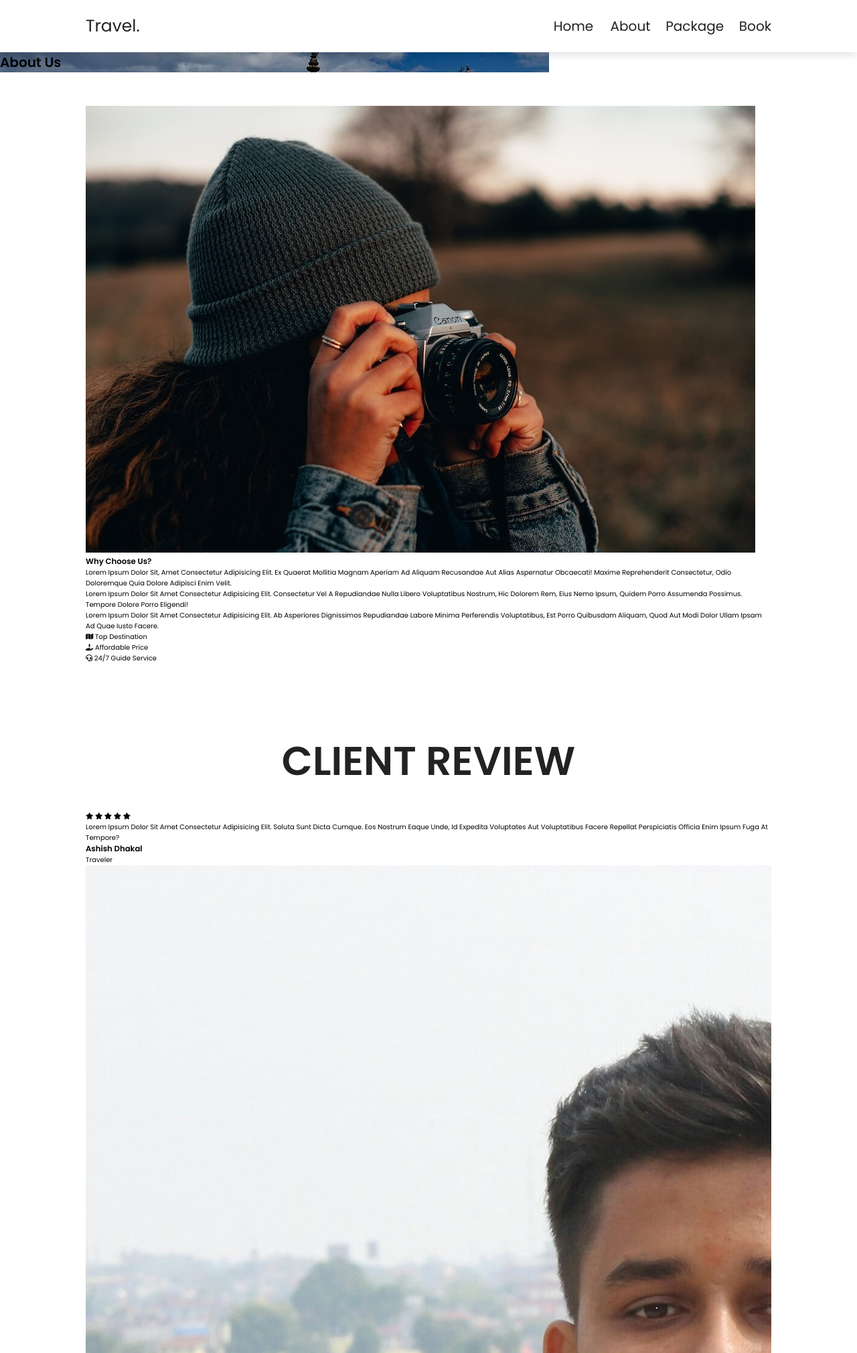
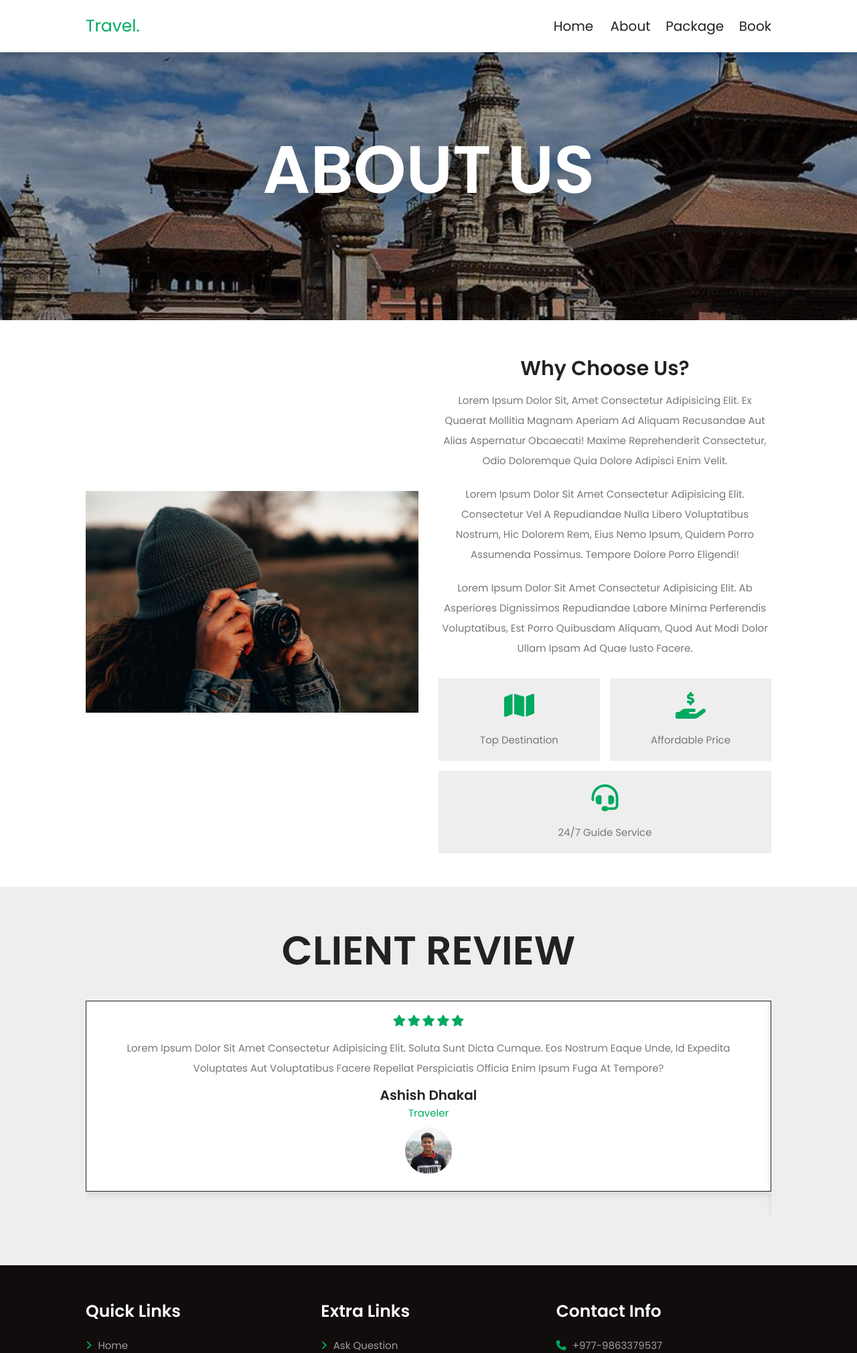
Before and after one commit to Ashish-Dhakal/Tours-and-travel-website, a PHP site: page /about.php in a window 1280 px wide. Shown: the top 2020 px of the page at 67% size. Run offline with PHP 8.4, Linux system fonts and the light colour scheme; some libraries are stand-ins or nearby versions.

Commit message:
about page css added

```diff
--- a/style.css
+++ b/style.css
@@ -22,6 +22,8 @@
   text-decoration: none;
   text-transform: capitalize;
 }
+
+
 
 html {
   font-size: 62.5%;
@@ -48,10 +50,30 @@ section {
   }
 }
 
+
+.heading
+{
+  background-size: cover !important;
+  background-position: center !important;
+  padding-top: 10rem;
+  padding-bottom: 15rem;
+  display: flex;
+  align-items: center;
+  justify-content: center;
+  }
+
+  .heading h1{
+    font-size: 10rem;
+    text-transform: uppercase;
+    color:var(--white) ;
+    text-shadow: var(--text-shadow);
+  }
+
+
 .btn
 {
 display: inline-block;
-background: var(--black);
+background:var(--main-colorr);
 margin-top: 1rem;
 color: var(--white);
 font-size: 1.7rem;
@@ -62,7 +84,7 @@ cursor: pointer;
 
 .btn:hover
 {
-  background: var(--main-colorr);
+  background: var(--black);
 }
 
 
@@ -93,7 +115,7 @@ cursor: pointer;
 
 .header .logo {
   font-size: 2.5rem;
-  color: var(--black);
+  color: var(--main-colorr);
 }
 
 .header .navbar a {
@@ -111,8 +133,6 @@ cursor: pointer;
   cursor: pointer;
   color: var(--black);
   display: none;
-
-
 }
 
 
@@ -199,15 +219,6 @@ color: var(--white);
 {
   right: 7rem ;
 } */
-
-
-
-
-
-
-
-
-
 
 
 
@@ -389,10 +400,147 @@ height: 7rem;
   padding: 1rem 0;
 
 }
+/* home offer section ends */
+
+/* about page css start here */
+
+.about
+{
+  display: flex;
+  align-items: center;
+  flex-wrap: wrap;
+  gap: 3rem;
+
+}
+
+.about .image {
+  flex: 1 1 41rem;
+  }
+
+  .about .image img{
+    width: 100%;
+
+  }
+
+  .about .content{
+    flex: 1 1 41rem;
+    text-align: center;
+  }
+
+  .about .content h3{
+    font-size: 3rem;
+    color: var(--black);
+
+  }
+
+  .about .content p{
+    font-size: 1.5rem;
+    color: var(--light-black);
+    line-height: 2;
+    padding: 1rem 0;
+  }
+
+  .about .content .icons-container{
+    margin-top:2rem ;
+    display: flex;
+    flex-wrap: wrap;
+    gap: 1.5rem;
+    align-items: flex-end;
+  }
+
+  .about .content .icons-container .icon
+  {
+    background: var(--light-bg);
+    padding: 2rem;
+    flex:1 1 16rem;
+  }
+
+  .about .content .icons-container .icon i{
+    font-size: 4rem;
+    margin-bottom: 2rem;
+    color:var(--main-colorr) ;
+
+  }
+
+  .about .content .icons-container .icon span
+  {
+    font-size: 1.5rem;
+    color: var(--light-black);
+    display: block;
+  }
+
+  /* about page css end here */
+
+
+  /* about page review css starts here */
+
+  .reviews{
+    background:var(--light-bg);
+  }
 
 
 
-/* home offer section ends */
+  .reviews .slide
+  {
+    padding: 2rem;
+    border: var(--border);
+    background: var(--white);
+    text-align: center ;
+    box-shadow: var(--box-shadow);
+     user-select: none;
+  }
+
+
+
+  .reviews .slide .starts{
+    padding-bottom: .5rem;
+
+  }
+
+
+
+.reviews .slide .starts i
+  {
+    font-size: 1.7rem;
+    color: var(--main-colorr);
+  }
+
+  .reviews .slide p{
+    font-size: 1.5rem;
+    color: var(--light-black);
+    line-height: 2;
+    padding: 1rem 0;
+  }
+
+  .reviews .slide h3{
+    font-size: 2rem;
+    color: var(--black);
+
+  }
+
+  .reviews .slide span
+  {
+    font-size: 1.5rem;
+    color: var(--main-colorr);
+    display: block;
+  }
+
+  .reviews .slide img{
+    height: 7rem;
+    width: 7rem;
+    border-radius: 50%;
+    margin-top: 1rem;
+  }
+
+
+
+
+
+ /* about page review css ends here */
+
+
+
+
 
 
 
```
